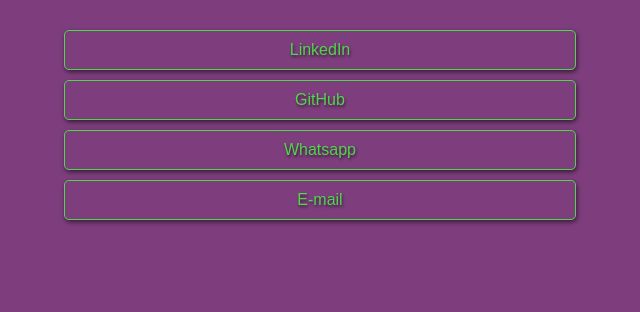
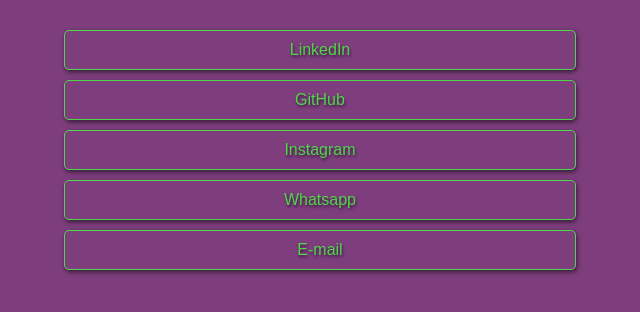
Before and after one commit to carvalhoh/linktree, a plain HTML site: page index.html in a window 1280 px wide. Shown: the part 120-432 px from the top of the page, without its empty margins (320-960 px from the left). Drawn offline with Linux system fonts and the light colour scheme.

Commit message:
add instagram
foi add o link do instagram

```diff
--- a/index.html
+++ b/index.html
@@ -19,6 +19,9 @@
             <a href="https://github.com/carvalhoh" target="_blank"><button>GitHub</button></a>
         </div>
         <div class="container-links">
+            <a href="https://www.instagram.com/carv_he/" target="_blank"><button>Instagram</button></a>
+        </div>
+        <div class="container-links">
             <a href="https://tinyurl.com/5yu6vfek" target="_blank"><button>Whatsapp</button></a>
         </div>
         <div class="container-links">
```
